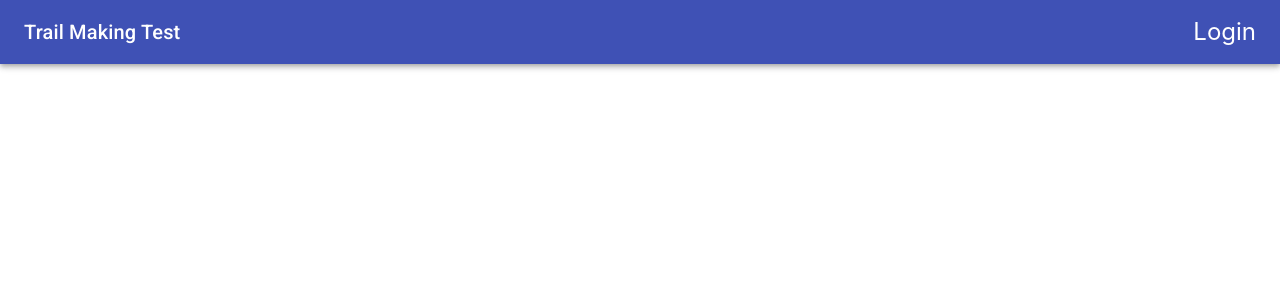
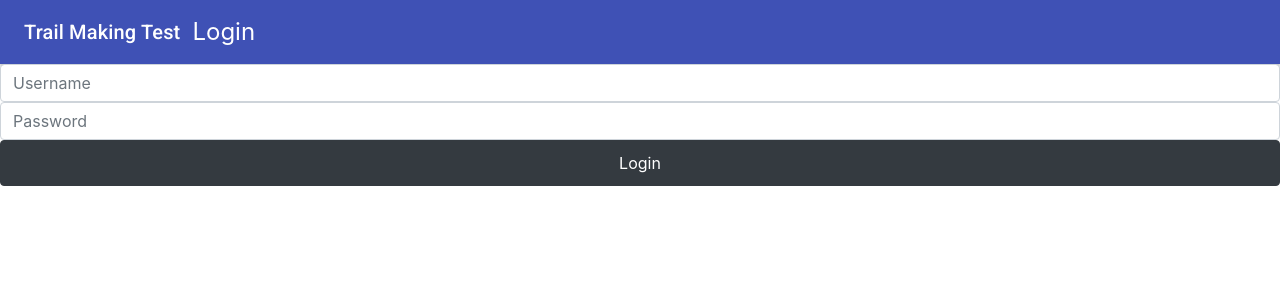
Before and after one commit to kevzzsk/TrailMakingTest, a React (Create React App) app: page /login in a window 1280 px wide. Shown: the top 300 px of the page. Built offline with nearby package versions, Linux system fonts and the light colour scheme.

Commit message:
Added login page.

```diff
--- a/src/App.js
+++ b/src/App.js
@@ -2,15 +2,13 @@ import React, { Component } from 'react';
 import './App.css';
 import PropTypes from 'prop-types';
 import Trails from '@orcatech/react-neuropsych-trails';
-
 import ExperimentPage from './components/ExperimentPage'
 import Appbar from './components/Appbar';
 import HomePage from './components/HomePage';
+import LoginPage from './components/LoginPage';
 import { BrowserRouter as Router, Route, Switch } from "react-router-dom";
 
 class App extends Component {
-
-
 	render() {
 		return (
 			<Router>
@@ -19,6 +17,7 @@ class App extends Component {
 					<Switch>
 						<Route exact path="/" component={HomePage} />
 						<Route path="/experiment" exact component={ExperimentPage} />
+						<Route path="/login" exact component={LoginPage} />
 					</Switch>
 				</div>
 			</Router>
--- a/src/components/Appbar.js
+++ b/src/components/Appbar.js
@@ -1,15 +1,17 @@
-import React, { Component } from 'react'
-import SignInLink from './SignInLink'
-
-import {AppBar,Typography,IconButton,MenuIcon,Button,Toolbar} from '@material-ui/core'
+import React, { Component } from 'react';
+import {AppBar, Typography, IconButton, Toolbar} from '@material-ui/core';
+import { Link } from "react-router-dom";
 
 class Appbar extends Component {
+
     render() {
         return (
                 <AppBar position="static">
                     <Toolbar>
                         <Typography variant="h6">Trail Making Test</Typography>
-                        <IconButton edge="end" color="inherit" className="ml-auto">Login</IconButton>
+                        <Link to={'/login'}>
+                            <IconButton edge="end" color="inherit" className="ml-auto">Login</IconButton>
+                        </Link>
                     </Toolbar>
                 </AppBar>
         )
--- /dev/null
+++ b/src/components/LoginPage.js
@@ -0,0 +1,18 @@
+import React, { Component } from 'react'
+import {Link} from "react-router-dom";
+
+class LoginPage extends Component {
+    render() {
+        return (
+            <form>
+                <div>
+                    <input type="Username" className="form-control" placeholder="Username" />
+                    <input type="Password" className="form-control" placeholder="Password" />
+                    <Link to={'/'}><button type="button" className="btn btn-dark experiment-btn" >Login</button></Link>
+                </div>
+            </form>
+        )
+    }
+}
+
+export default LoginPage;
```
Also changed, not shown: 1 other file (tests, documents, lock files or other folders).
